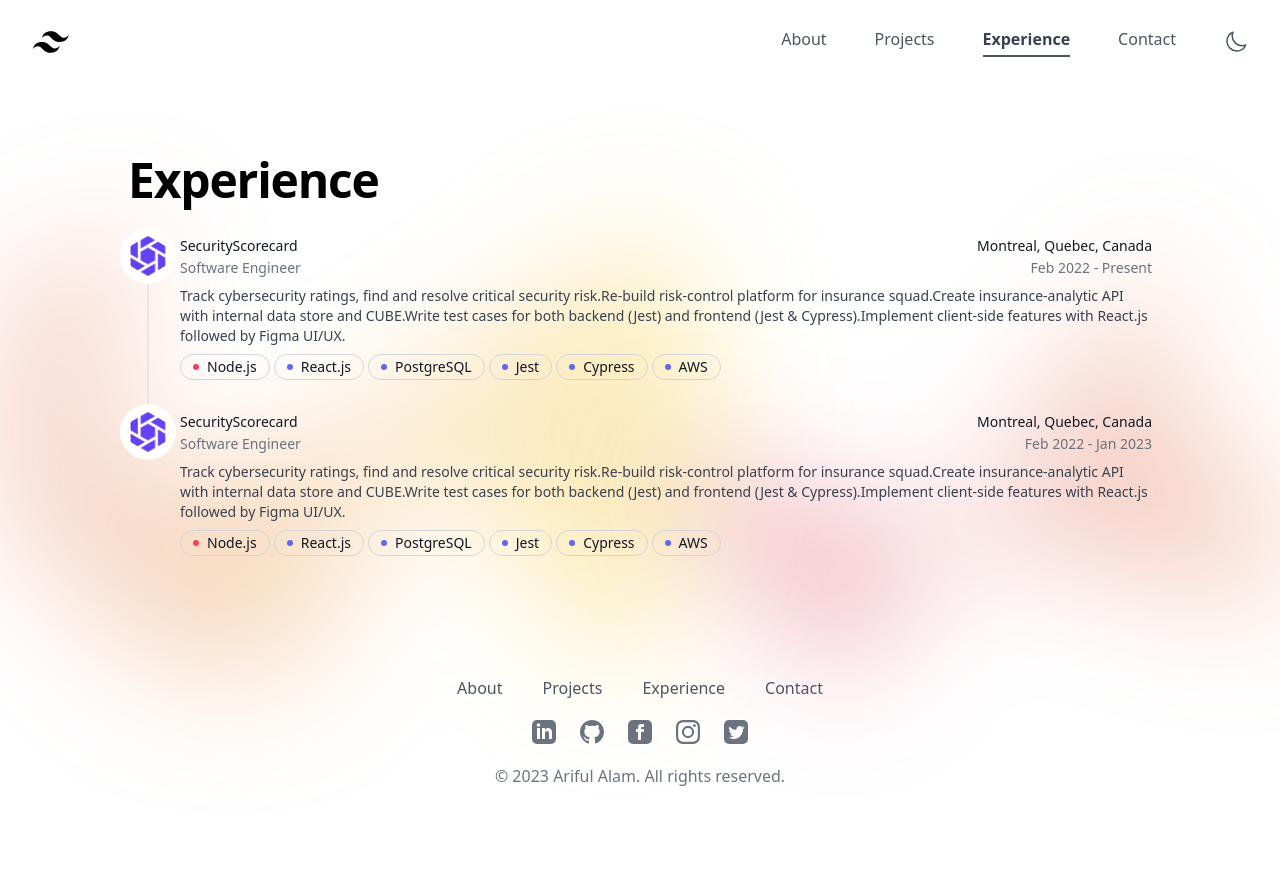
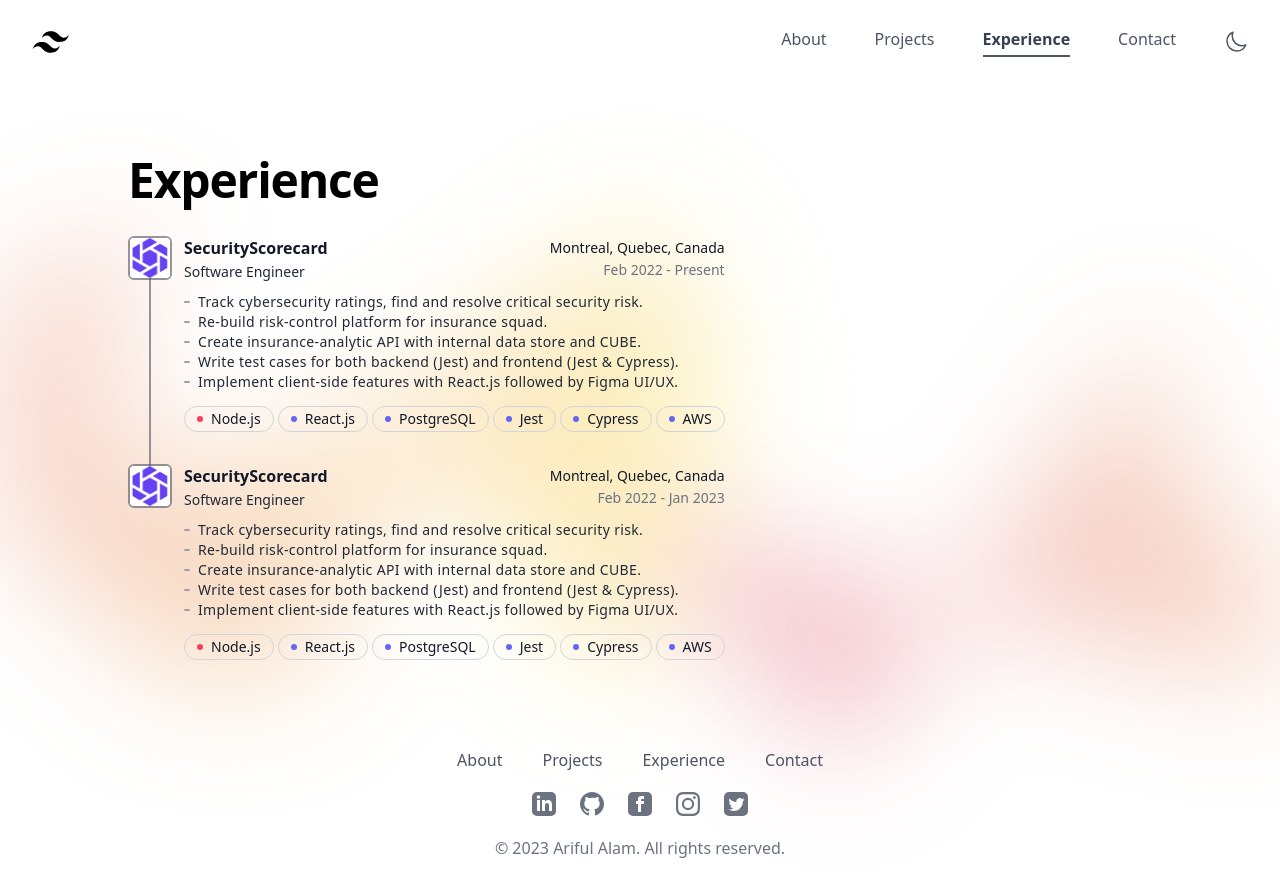
Before and after one commit to sbommaganty/portfolio, a Next.js app: page /experience in a window 1280 px wide. Before the commit the page ends 812 px from the top, so only its background shows below. Built offline with nearby package versions, Linux system fonts and the light colour scheme; a web font is replaced by a local one.

Commit message:
feat: Experience item's design updated

```diff
--- a/components/ExperienceItem.tsx
+++ b/components/ExperienceItem.tsx
@@ -14,42 +14,44 @@ function classNames(...classes: string[]) {
 
 const ExperienceItem = ({ experience, isLastTime }: props) => {
   return (
-    <li>
-      <div className="relative pb-8">
+    <li className="pb-8 last:pb-0">
+      <div className="relative">
         {!isLastTime && (
           <span
-            className="absolute top-5 left-5 -ml-px h-full w-0.5 bg-gray-200"
+            className="absolute top-10 left-5 ml-px h-full w-0.5 bg-gray-600/60"
             aria-hidden="true"
           />
         )}
         <div className="relative flex items-start space-x-3">
           <Fragment>
-            <Image
-              alt={experience.company.name}
-              src={experience.image}
-              quality={100}
-              placeholder="blur"
-              className="flex h-10 w-10 items-center justify-center rounded-full ring-8 ring-white"
-            />
+            <span className="overflow-hidden rounded-md border-2 border-gray-600/60">
+              <Image
+                alt={experience.company.name}
+                src={experience.image}
+                placeholder="blur"
+                className="h-10 w-10"
+              />
+            </span>
             <div className="min-w-0 flex-1">
-              <div className="flex items-center justify-between">
+              <div className="flex flex-col gap-2 sm:flex-row sm:items-center sm:justify-between sm:gap-0">
                 <div>
-                  <div className="text-sm">
+                  <div className="text-base">
                     <a
+                      target="_blank"
+                      rel="noopener noreferrer"
+                      title={experience.company.name}
                       href={experience.company.href}
-                      className="font-medium text-gray-900"
+                      className="font-semibold text-gray-900"
                     >
                       {experience.company.name}
                     </a>
                   </div>
-                  <p className="mt-0.5 text-sm text-gray-500">
+                  <p className="text-sm font-medium text-gray-800 sm:mt-0.5">
                     {experience.position}
                   </p>
                 </div>
-                <div className="flex flex-col items-end">
-                  <p className="text-sm font-medium text-gray-900">
-                    {experience.location}
-                  </p>
+                <div className="flex flex-col sm:items-end">
+                  <p className="text-sm text-gray-900">{experience.location}</p>
                   <p className="mt-0.5 text-sm text-gray-500">
                     {`${experience.duration.from} - ${
                       experience.isWorkingNow
@@ -59,13 +61,26 @@ const ExperienceItem = ({ experience, isLastTime }: props) => {
                   </p>
                 </div>
               </div>
-              <div className="mt-2 text-sm text-gray-700">
-                <p>{experience.description}</p>
+              <div className="mt-3 space-y-1">
+                {experience.description.map((v, i) => (
+                  <div key={i} className="flex space-x-2 text-sm text-gray-800">
+                    <span className="flex h-4 shrink-0 items-center justify-center">
+                      <span
+                        className="h-0.5 w-1.5 rounded-full bg-gray-400"
+                        aria-hidden="true"
+                      />
+                    </span>
+                    <p className="flex-1 leading-4 tracking-wide">{v}</p>
+                  </div>
+                ))}
               </div>
-              <div className="mt-2 flex flex-wrap gap-1">
+              <div className="mt-4 flex flex-wrap gap-1">
                 {experience.technologies.map((technology) => (
                   <Fragment key={technology.name}>
                     <a
+                      target="_blank"
+                      rel="noopener noreferrer"
+                      title={technology.name}
                       href={technology.href}
                       className="relative inline-flex items-center rounded-full border border-gray-300 px-3 py-0.5 text-sm"
                     >
```
